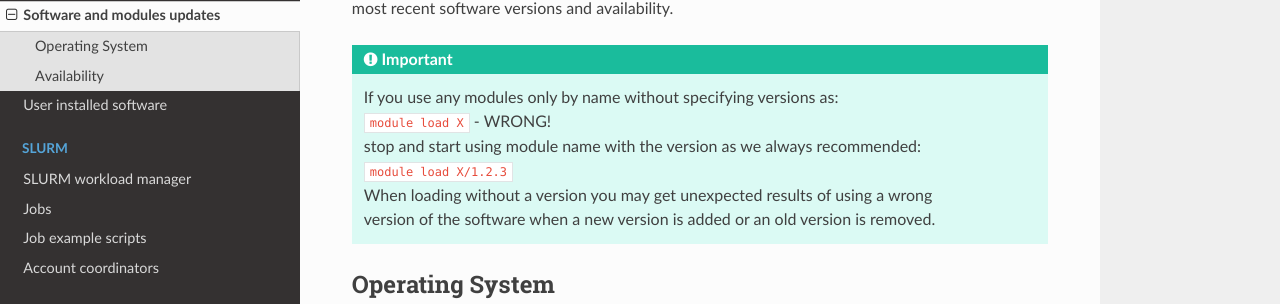
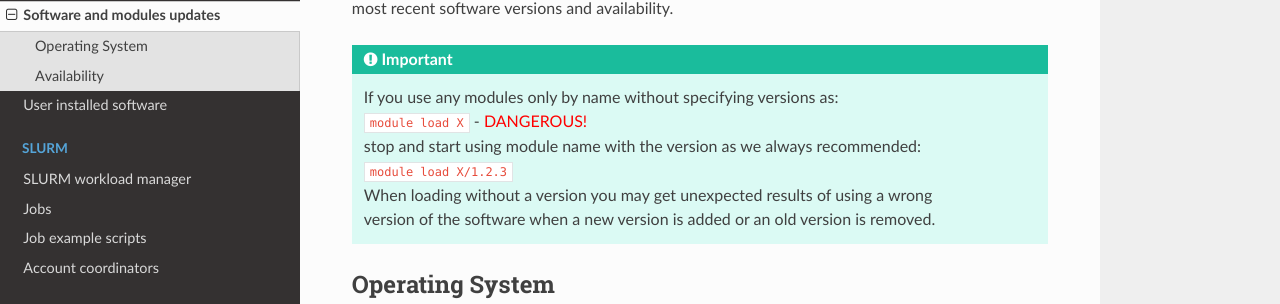
Before and after one commit to RCIC-UCI-Public/website-rcic, a Sphinx documentation site: the page built from docs/source/software/updates.rst, in a window 1280 px wide and 900 px high. Shown: the part 259-563 px from the top of the window. Built offline with Sphinx 7.4.7 and the Read the Docs theme 2.0.0, drawn with Linux system fonts in a browser that asks for light colours.

Commit message:
put an amphasis on danger

```diff
--- a/docs/source/software/updates.rst
+++ b/docs/source/software/updates.rst
@@ -9,7 +9,7 @@ Please see :ref:`modules` to learn how to use software modules, including
 how to to see the most recent software versions and availability.
 
 .. important:: | If you use any modules only by name without specifying versions as:
-               | ``module load X``   - WRONG!
+               | ``module load X``  - :red:`DANGEROUS!`
                | stop and start using module name with the version as we always recommended:
                | ``module load X/1.2.3``
                | When loading without a version you may get unexpected results of using a wrong
```
